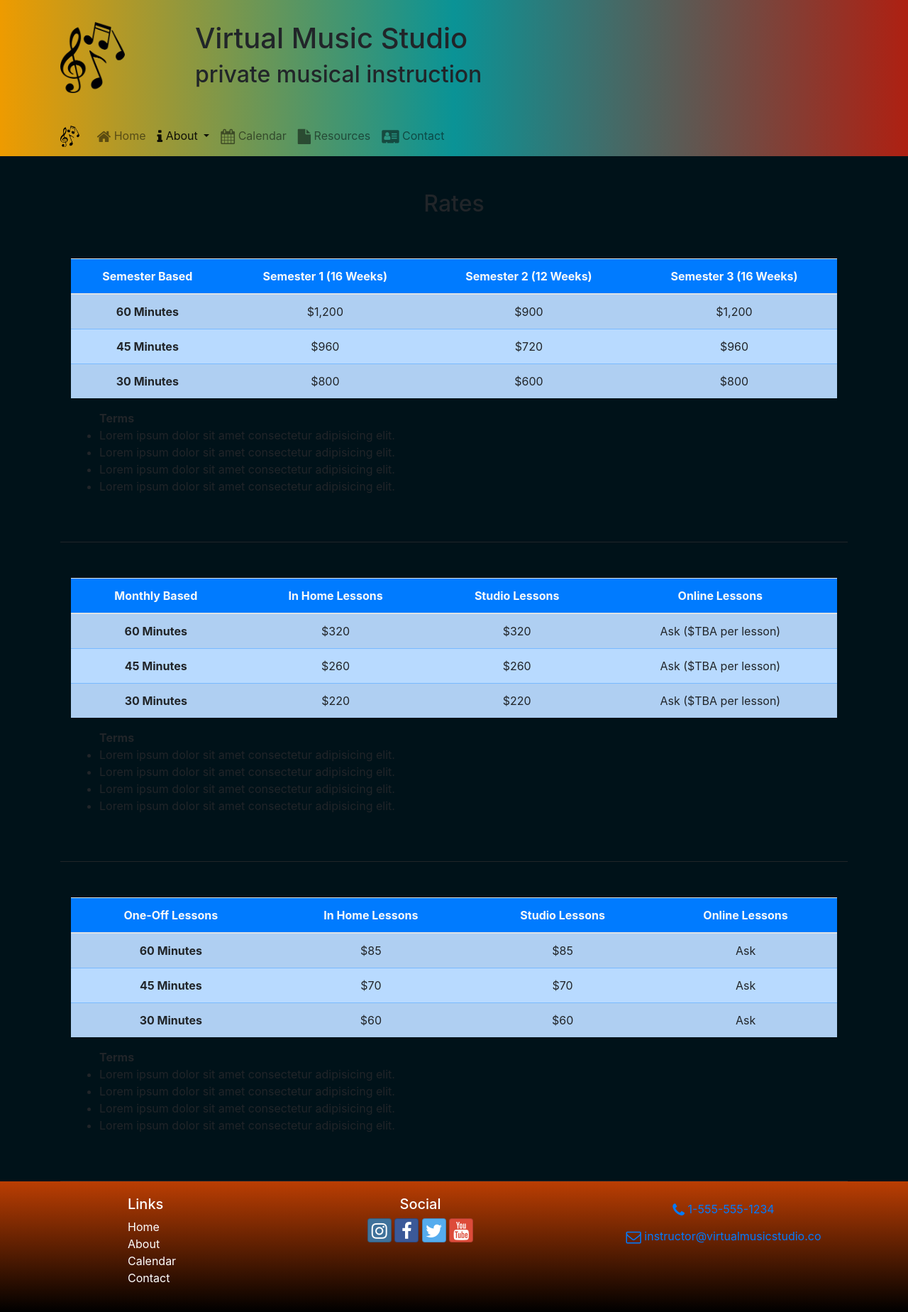
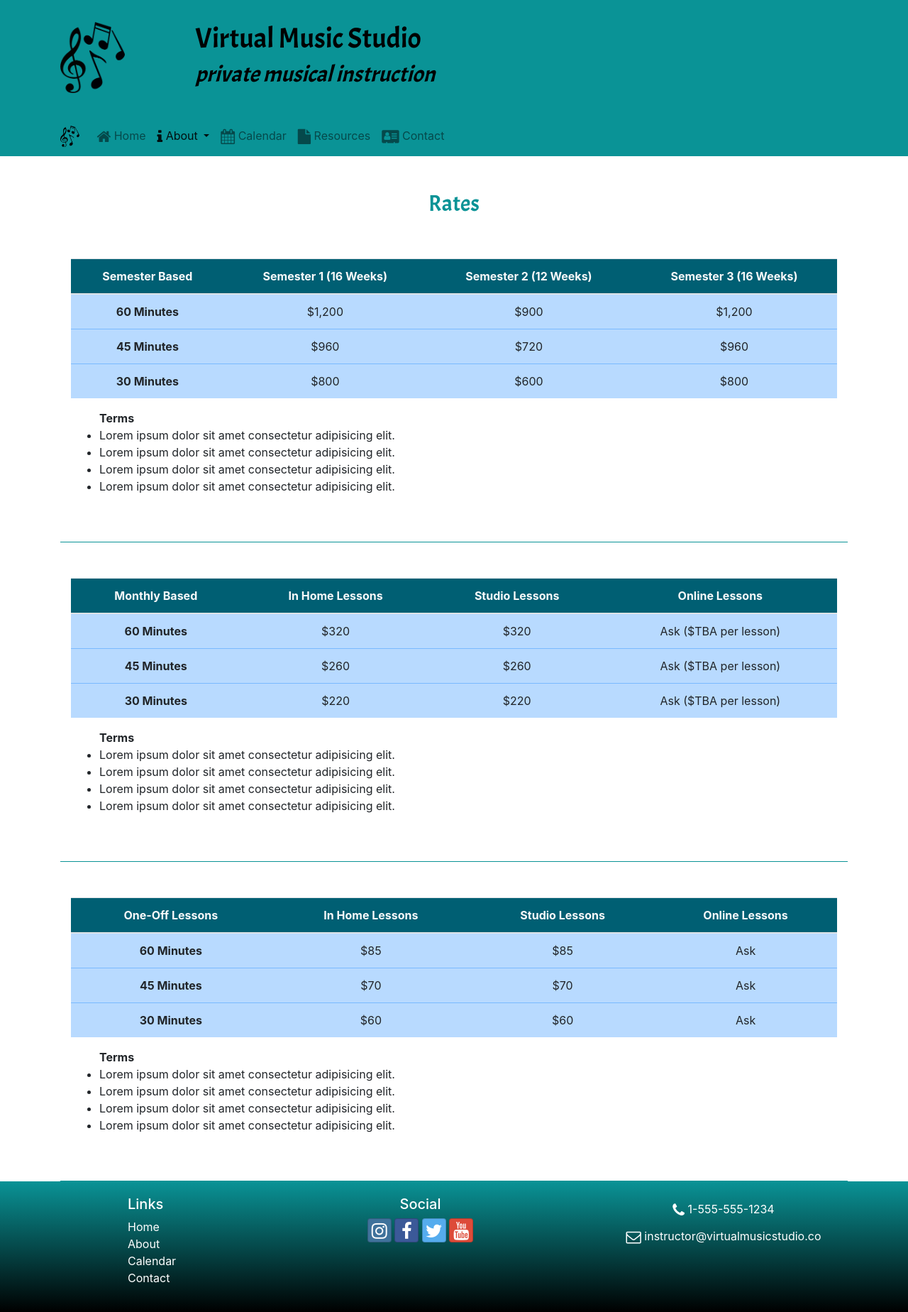
Before and after one commit to JordanMcFarland/virtual-music-studio, a website: page rates.html in a window 1280 px wide. Shown: the whole page at 71% size. Drawn offline with nearby package versions, Linux system fonts and the light colour scheme.

Commit message:
Social Buttons, Color/Text

```diff
--- a/css/styles.scss
+++ b/css/styles.scss
@@ -1,9 +1,10 @@
 $color-main: #0a9396;
-$color-secondary: #bb3e03;
-$color-splash: #ee9b00;
-$color-nav: #ae2012;
-$color-background: #001219;
+$color-secondary: #005f73;
+$color-splash: #94d2bd;
+$color-nav: #e9d8a6;
+$color-background: white;
 $color-black-transparent: rgba(0, 0, 0, 0.75);
+$main-font: "Acme", sans-serif;
 
 body {
     background-color: $color-background;
@@ -12,11 +13,21 @@ body {
 .jumbotron {
     margin: 0;
     padding: 30px;
-    background-image: linear-gradient(to right, $color-splash, $color-main, #ae2012);
+    background-color: $color-main;
+    h2 {
+        color: black;
+        font-style: italic;
+    }
 }
 
-h3 {
-    color: white;
+h1 {
+    color: black;
+    font-family: $main-font;
+}
+
+h2, h3 {
+    color: $color-main;
+    font-family: $main-font;
 }
 
 #logo {
@@ -24,12 +35,12 @@ h3 {
 }
 
 .navbar {
-    background-image: linear-gradient(to right, $color-splash, $color-main, #ae2012);
+    background-color: $color-main;
 }
 
 .row-content {
     padding: 50px 0;
-    border-bottom: 1px double;
+    border-bottom: 1px double $color-main;
     min-height: 200px;
 }
 
@@ -39,26 +50,38 @@ h3 {
     margin-bottom: 50px;
 }
 
+.carousel-control-prev-icon, .carousel-control-next-icon {
+    filter: invert(100%);
+}
+
 .card {
     min-width: 175px;
 }
 
 .welcome-card-caption {
     background-color: $color-black-transparent;
-    color: white;
+    h3 {
+        color: white;
+    }
+    p {
+        color: white;
+    }
 }
 
 .card-header {
-    background-color: $color-secondary;
+    background-color: $color-main;
     h3 {
-        color: black;
+        color: white;
     }
 }
 
 .site-footer {
-    background-image: linear-gradient($color-secondary, black);
+    background-image: linear-gradient($color-main, black);
     padding: 20px 0;
     color: white;
+    .btn-link {
+        color: white;
+    }
 }
 
 a, a:hover {
@@ -74,5 +97,17 @@ a, a:hover {
 #loginModal {
     .modal-header {
         background-color: $color-secondary;
+        .modal-title {
+            color: white;
+        }
     }
 }
+
+table {
+    thead {
+        background-color: $color-secondary;
+    }
+    tbody {
+        background-color: $color-splash;
+    }
+}
--- a/package.json
+++ b/package.json
@@ -21,6 +21,7 @@
   },
   "dependencies": {
     "bootstrap": "^4.5.2",
+    "bootstrap-social": "^5.1.1",
     "font-awesome": "^4.7.0",
     "jquery": "^3.5.1",
     "popper.js": "^1.16.1"
--- a/rates.html
+++ b/rates.html
@@ -11,6 +11,8 @@
         <link rel="stylesheet" href="node_modules/bootstrap-social/bootstrap-social.css" />
         <link rel="stylesheet" href="css/styles.css" />
 
+        <link href="https://fonts.googleapis.com/css2?family=Acme&display=swap" rel="stylesheet">
+
         <title>Virtual Music Studio</title>
     </head>
 
@@ -20,7 +22,7 @@
             <div class="container">
                 <div class="row">
                     <div class="col-4 col-sm-3 col-md-2 align-self-center">
-                        <img id="logo" src="img/notes-logo.png" class="img-fluid" />
+                        <a href ="index.html"><img id="logo" src="img/notes-logo.png" class="img-fluid" /></a>
                     </div>
                     <div class="col">
                         <h1>Virtual Music Studio</h1>
@@ -32,7 +34,7 @@
 
         <nav class="navbar navbar-expand-sm navbar-light sticky-top">
             <div class="container">
-                <a class="navbar-brand" href="#"><img src="img/notes-logo.png" height="30" width="auto" /></a>
+                <a class="navbar-brand" href="index.html"><img src="img/notes-logo.png" height="30" width="auto" /></a>
                 <button class="navbar-toggler" type="button" data-toggle="collapse" data-target="#studioNavbar">
                     <span class="navbar-toggler-icon"></span>
                 </button>
@@ -68,9 +70,9 @@
             <div class="row row-content mx-auto">
                 <div class="col-12">
                     <div class="table-responsive">
-                        <table class="table table-striped text-center">
+                        <table class="table text-center">
                             <thead>
-                                <tr class="bg-primary text-light">
+                                <tr class="text-light">
                                     <th>Semester Based</th>
                                     <th>Semester 1 (16 Weeks)</th>
                                     <th>Semester 2 (12 Weeks)</th>
@@ -115,9 +117,9 @@
             <div class="row row-content mx-auto">
                 <div class="col-12">
                     <div class="table-responsive">
-                        <table class="table table-striped text-center">
+                        <table class="table text-center">
                             <thead>
-                                <tr class="bg-primary text-light">
+                                <tr class="text-light">
                                     <th>Monthly Based</th>
                                     <th>In Home Lessons</th>
                                     <th>Studio Lessons</th>
@@ -162,9 +164,9 @@
             <div class="row row-content mx-auto">
                 <div class="col-12">
                     <div class="table-responsive">
-                        <table class="table table-striped text-center">
+                        <table class="table text-center">
                             <thead>
-                                <tr class="bg-primary text-light">
+                                <tr class="text-light">
                                     <th>One-Off Lessons</th>
                                     <th>In Home Lessons</th>
                                     <th>Studio Lessons</th>
@@ -227,8 +229,8 @@
                         <a class="btn btn-social-icon btn-google" href="http://youtube.com/"><i class="fa fa-youtube"></i></a>
                     </div>
                     <div class="col-sm-4 text-center">
-                        <a role ="button" class="btn btn-link" href="tel:+5555555555"><i class="fa fa-phone fa-lg text-primary"></i> 1-555-555-1234</a><br />
-                        <a role ="button" class="btn btn-link" href="mailto:instructor@virtualmusicstudio.co"><i class="fa fa-envelope-o fa-lg text-primary"></i> instructor@virtualmusicstudio.co</a>
+                        <a role ="button" class="btn btn-link" href="tel:+5555555555"><i class="fa fa-phone fa-lg"></i> 1-555-555-1234</a><br />
+                        <a role ="button" class="btn btn-link" href="mailto:instructor@virtualmusicstudio.co"><i class="fa fa-envelope-o fa-lg"></i> instructor@virtualmusicstudio.co</a>
                     </div>
                 </div>
             </div>
```
Also changed, not shown: calendar.html (+5 -3 lines), contactus.html (+6 -4 lines), index.html (+9 -6 lines), ourteachers.html (+5 -3 lines), css/styles.css, 1 other file.
